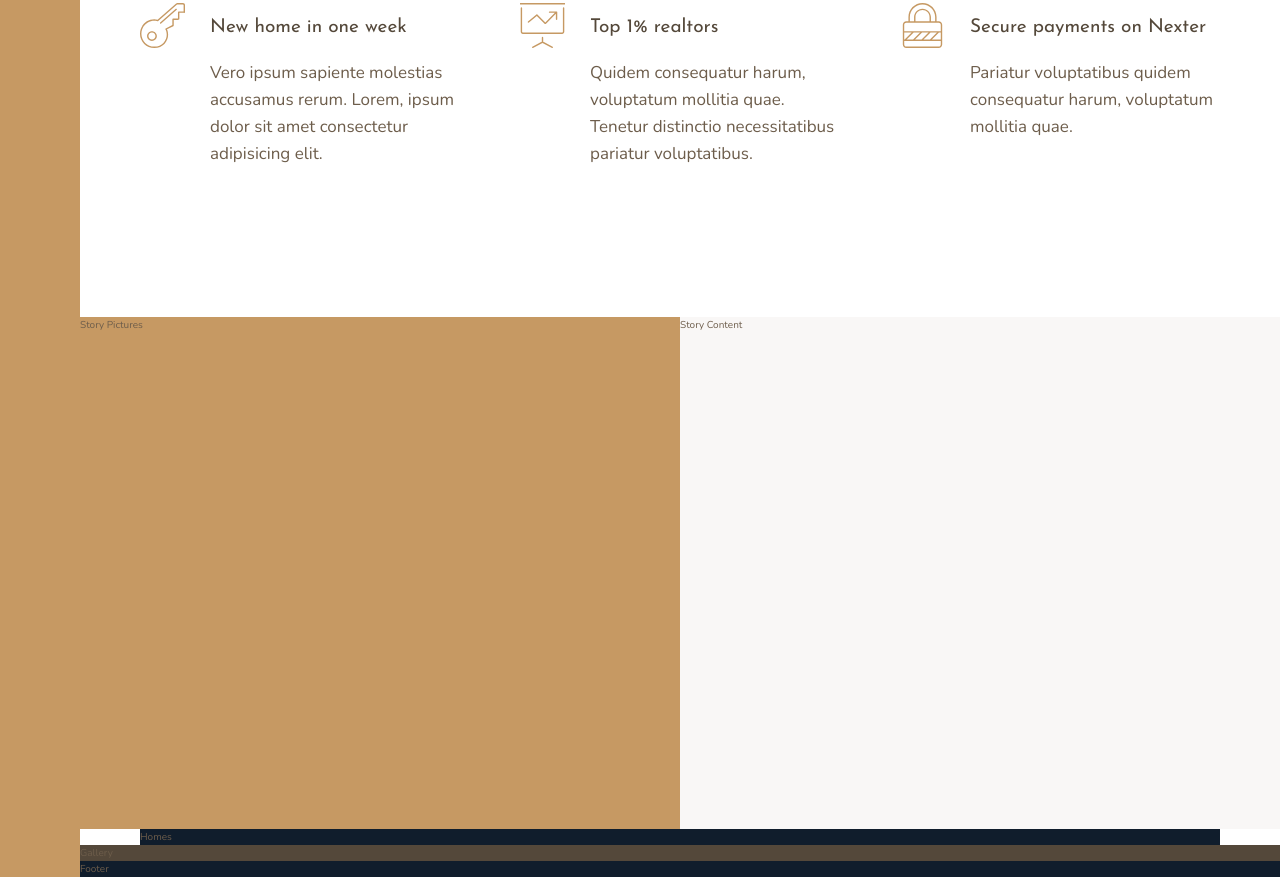
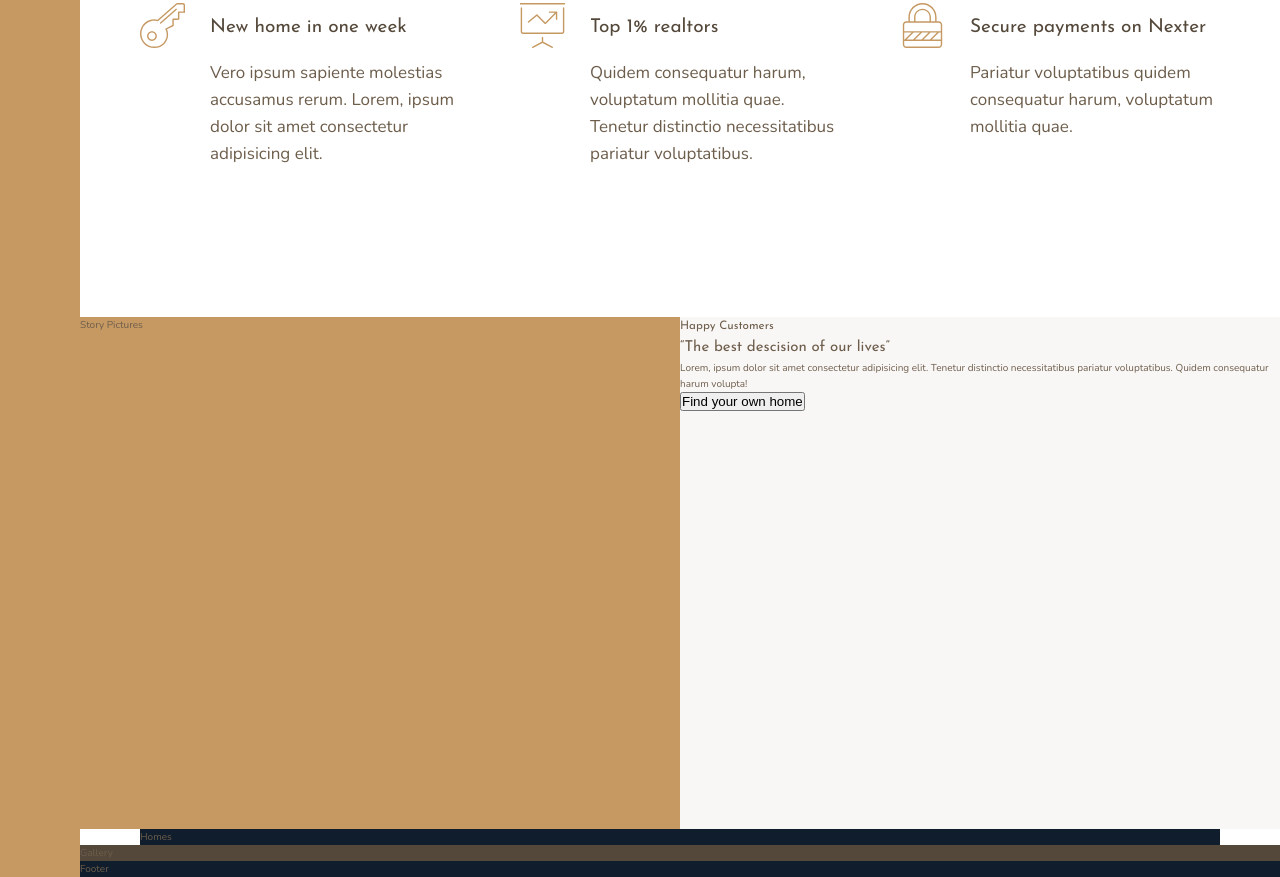
Before and after one commit to kerstin-w/Nexter, a website: page index.html in a window 1280 px wide. Shown: the part 991-1868 px from the top of the page. Drawn offline with nearby package versions, Linux system fonts and the light colour scheme.

Commit message:
feat: Create markup for story__content in story section

```diff
--- a/index.html
+++ b/index.html
@@ -86,7 +86,16 @@
     </section>
     <!-- STORY -->
     <div class="story__pictures">Story Pictures</div>
-    <div class="story__content">Story Content</div>
+    <div class="story__content">
+      <h3 class="heading-3">Happy Customers</h3>
+      <h2 class="heading-2">&ldquo;The best descision of our lives&rdquo;</h2>
+      <p class="story__text">
+        Lorem, ipsum dolor sit amet consectetur adipisicing elit. Tenetur
+        distinctio necessitatibus pariatur voluptatibus. Quidem consequatur
+        harum volupta!
+      </p>
+      <button class="btn">Find your own home</button>
+    </div>
     <!-- HOMES -->
     <section class="homes">Homes</section>
     <!-- GALLERY -->
```
Also changed, not shown: img/text.txt (deleted, +0 -18 lines).
